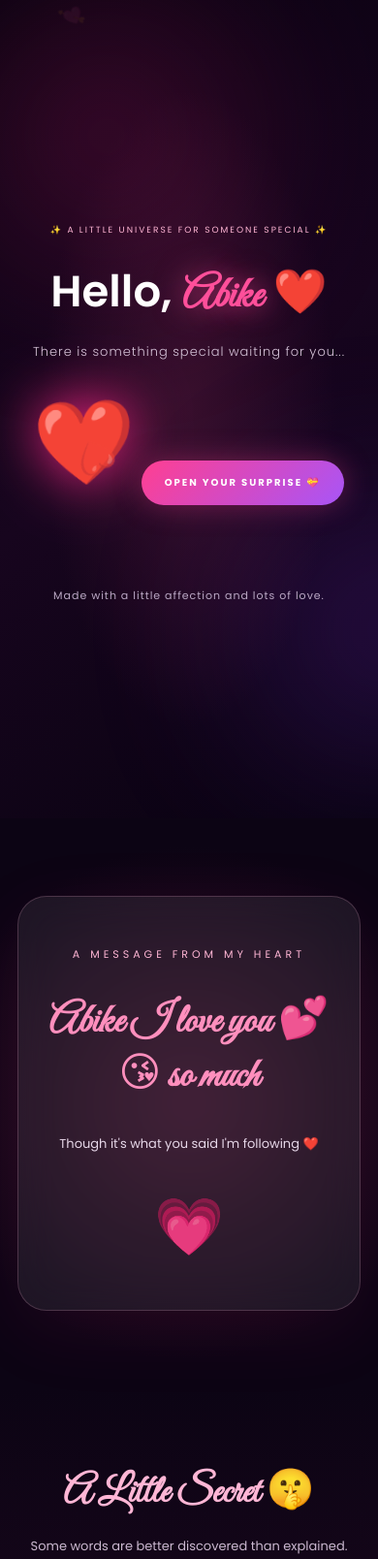
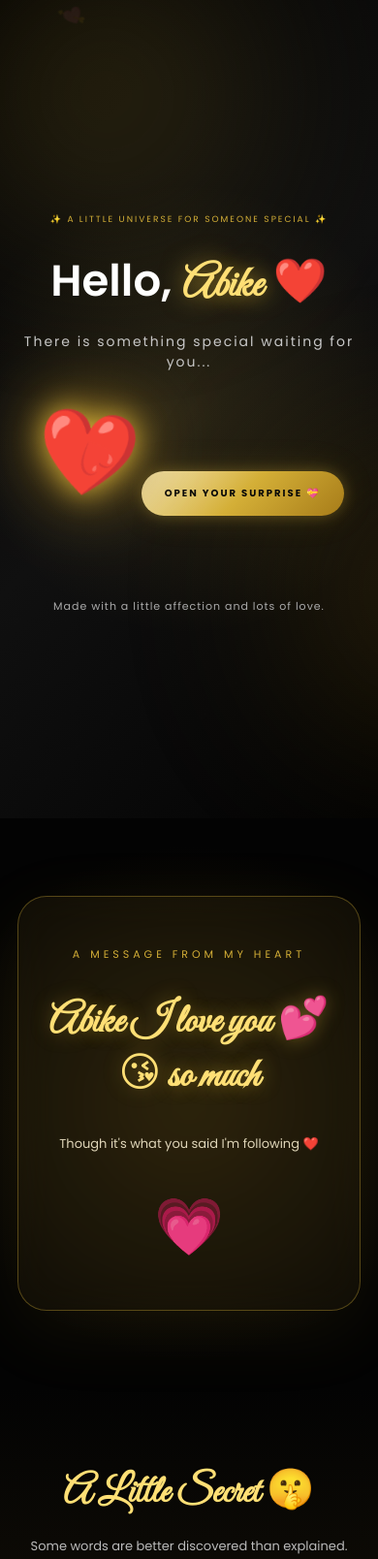
Before and after one commit to hamzatabduullahi-star/ABIKE-, a plain HTML site: page index.html in a window 390 px wide. Shown: the top 1608 px of the page at 97% size. Drawn offline with Linux system fonts and the light colour scheme.

Commit message:
Update style.css

```diff
--- a/style.css
+++ b/style.css
@@ -1,17 +1,16 @@
-/* =========================================
-   ABIKE LOVE — COMPLETE STYLESHEET
-   Romantic 3D Universe
-========================================= */
-
-@import url('https://fonts.googleapis.com/css2?family=Great+Vibes&family=Poppins:wght@300;400;500;600;700;800&display=swap');
+/* ==========================================
+   ABIKE LOVE
+   LUXURY BLACK & GOLD EDITION
+========================================== */
 
 :root {
-    --pink: #ff4f9a;
-    --light-pink: #ffb6d5;
-    --purple: #a855f7;
-    --dark: #080310;
+    --black: #030303;
+    --dark: #090909;
+    --gold: #d4af37;
+    --bright-gold: #ffdf75;
+    --champagne: #f5e6b3;
     --white: #ffffff;
-    --glass: rgba(255,255,255,0.07);
+    --glass: rgba(212,175,55,0.07);
 }
 
 * {
@@ -25,24 +24,24 @@ html {
 }
 
 body {
-    background: var(--dark);
-    color: var(--white);
+    background: var(--black);
+    color: white;
     font-family: 'Poppins', sans-serif;
     overflow-x: hidden;
 }
 
-/* LOADING SCREEN */
+/* LOADER */
 
 #loader {
     position: fixed;
     inset: 0;
-    background: #080310;
+    background: #030303;
     display: flex;
     align-items: center;
     justify-content: center;
     flex-direction: column;
     z-index: 9999;
-    transition: opacity 1s ease, visibility 1s ease;
+    transition: 1s;
 }
 
 #loader.hidden {
@@ -52,17 +51,18 @@ body {
 
 .loader-heart {
     font-size: 65px;
+    filter: drop-shadow(0 0 20px gold);
     animation: heartbeat 1s infinite;
 }
 
 #loader p {
+    color: var(--gold);
     margin-top: 20px;
-    letter-spacing: 2px;
-    font-size: 12px;
-    color: #ffb6d5;
+    letter-spacing: 3px;
+    font-size: 11px;
 }
 
-/* BACKGROUND CANVAS */
+/* PARTICLES */
 
 #particles {
     position: fixed;
@@ -73,7 +73,7 @@ body {
     z-index: 0;
 }
 
-/* MAIN CONTENT */
+/* MAIN */
 
 #main-content {
     position: relative;
@@ -92,119 +92,141 @@ body {
     position: relative;
     padding: 40px 20px;
     overflow: hidden;
+
     background:
-        radial-gradient(ellipse at 50% 50%, #38102d 0%, transparent 55%),
-        linear-gradient(145deg, #080310, #17051e, #090311);
+        radial-gradient(
+            circle at center,
+            rgba(212,175,55,0.13),
+            transparent 50%
+        ),
+        linear-gradient(135deg,#030303,#101010,#030303);
 }
 
 .hero-content {
     position: relative;
     z-index: 5;
-    max-width: 850px;
+    max-width: 900px;
     animation: fadeUp 1.5s ease;
 }
 
 .top-label {
     display: inline-block;
-    color: var(--light-pink);
+    color: var(--gold);
     font-size: 11px;
-    letter-spacing: 4px;
+    letter-spacing: 5px;
     margin-bottom: 30px;
 }
 
 .hero h1 {
-    font-size: clamp(45px, 9vw, 95px);
+    font-size: clamp(45px,9vw,95px);
     font-weight: 600;
     line-height: 1.2;
 }
 
 .hero h1 span {
     font-family: 'Great Vibes', cursive;
-    color: var(--pink);
-    text-shadow: 0 0 30px rgba(255,79,154,0.7);
+    color: var(--bright-gold);
+    text-shadow: 0 0 25px rgba(212,175,55,.7);
 }
 
 .intro {
     margin-top: 20px;
-    color: #d6c5d9;
-    font-size: 15px;
-    font-weight: 300;
-    letter-spacing: 1px;
+    color: #c8c8c8;
+    font-size: 14px;
+    letter-spacing: 2px;
 }
 
 /* 3D HEART */
 
 .heart-3d {
-    font-size: 105px;
+    font-size: 110px;
     margin: 35px 0;
     display: inline-block;
-    filter: drop-shadow(0 0 30px #ff2789);
-    animation: floating 3s ease-in-out infinite,
-               heartRotate 6s linear infinite;
-    transform-style: preserve-3d;
+
+    filter:
+        drop-shadow(0 0 15px #d4af37)
+        drop-shadow(0 0 35px #9b7620);
+
+    animation:
+        floating 3s ease-in-out infinite,
+        heartRotate 5s infinite alternate;
 }
 
 /* BUTTONS */
 
 button {
+    cursor: pointer;
+    font-family: inherit;
     border: none;
-    cursor: pointer;
-    font-family: 'Poppins', sans-serif;
-    transition: 0.4s;
+    transition: .4s;
 }
 
 #surpriseBtn,
 #secretBtn,
 #heartBtn {
-    padding: 17px 32px;
+
+    padding: 17px 35px;
+
     border-radius: 50px;
-    color: white;
-    background: linear-gradient(135deg, #ff3f91, #a855f7);
-    box-shadow: 0 0 30px rgba(255,63,145,0.35);
-    font-size: 12px;
-    font-weight: 700;
+
+    color: #080808;
+
+    background:
+        linear-gradient(
+            135deg,
+            #f5e6b3,
+            #d4af37,
+            #a77c19
+        );
+
+    box-shadow:
+        0 0 15px rgba(212,175,55,.3),
+        0 0 35px rgba(212,175,55,.15);
+
+    font-size: 11px;
+    font-weight: 800;
     letter-spacing: 2px;
-    position: relative;
-    overflow: hidden;
 }
 
 #surpriseBtn:hover,
 #secretBtn:hover,
 #heartBtn:hover {
     transform: translateY(-6px) scale(1.05);
-    box-shadow: 0 0 45px rgba(255,63,145,0.7);
+
+    box-shadow:
+        0 0 25px gold,
+        0 0 55px rgba(212,175,55,.5);
 }
 
 .bottom-text {
     margin-top: 35px;
     font-size: 11px;
-    color: #bba9c5;
+    color: #aaa;
     letter-spacing: 1px;
 }
 
-/* GLOWING ORBS */
+/* GOLDEN ORBS */
 
 .glowing-orb {
     position: absolute;
     width: 250px;
     height: 250px;
     border-radius: 50%;
-    filter: blur(100px);
-    opacity: 0.25;
+    filter: blur(110px);
+    opacity: .25;
     animation: orbMovement 9s infinite alternate;
 }
 
 .orb-one {
-    background: #ff2388;
-    top: 10%;
+    background: #d4af37;
+    top: 5%;
     left: -100px;
 }
 
 .orb-two {
-    background: #8b38ff;
+    background: #b8860b;
     bottom: 5%;
     right: -100px;
-    animation-delay: 3s;
 }
 
 /* LOVE SECTION */
@@ -212,44 +234,59 @@ button {
 .love-section {
     padding: 110px 20px;
     text-align: center;
+
     background:
-        radial-gradient(circle at center, #351029, #0c0414 75%);
+        radial-gradient(
+            circle at center,
+            #211a09,
+            #030303 75%
+        );
 }
 
 .section-card {
-    max-width: 750px;
+    max-width: 850px;
     margin: auto;
     padding: 65px 30px;
+
     background: var(--glass);
-    border: 1px solid rgba(255,182,213,0.2);
+
+    border: 1px solid rgba(212,175,55,.35);
+
     border-radius: 30px;
+
     backdrop-filter: blur(20px);
-    box-shadow: 0 20px 80px rgba(255,40,130,0.08);
-    transform-style: preserve-3d;
-    transition: transform 0.5s;
+
+    box-shadow:
+        0 20px 80px rgba(212,175,55,.08);
+
+    transition: .5s;
 }
 
 .section-card:hover {
-    transform: perspective(1000px) rotateX(3deg) rotateY(-3deg);
+    transform:
+        perspective(1000px)
+        rotateX(3deg)
+        rotateY(-3deg);
 }
 
 .small-heading {
+    color: var(--gold);
     font-size: 11px;
     letter-spacing: 4px;
-    color: var(--light-pink);
 }
 
 .section-card h2 {
     font-family: 'Great Vibes', cursive;
-    font-size: clamp(35px, 6vw, 65px);
-    color: #ff8fbd;
+    font-size: clamp(35px,6vw,65px);
+    color: var(--bright-gold);
     margin: 30px 0;
+    text-shadow: 0 0 20px rgba(212,175,55,.4);
 }
 
 .love-message {
+    color: #e0d6b9;
     font-size: 15px;
     line-height: 2;
-    color: #e7d8e9;
 }
 
 .decorative-heart {
@@ -263,22 +300,22 @@ button {
 .secret-section {
     padding: 110px 20px;
     text-align: center;
-    background: linear-gradient(180deg, #0c0414, #19071c);
+    background: linear-gradient(#030303,#141007);
 }
 
 .secret-section h2,
 .counter-section h2,
 .final-section h2 {
     font-family: 'Great Vibes', cursive;
-    font-size: clamp(40px, 6vw, 65px);
-    color: var(--light-pink);
+    font-size: clamp(40px,6vw,65px);
+    color: var(--bright-gold);
     margin-bottom: 20px;
 }
 
 .secret-section > p,
 .counter-section > p,
 .final-section > p {
-    color: #cbb9d0;
+    color: #bbb;
     font-size: 13px;
     margin-bottom: 35px;
 }
@@ -291,16 +328,20 @@ button {
     max-width: 600px;
     margin: 35px auto 0;
     padding: 30px;
+
     border-radius: 20px;
+
     background: var(--glass);
-    border: 1px solid rgba(255,182,213,0.2);
-    color: #ffb6d5;
+
+    border: 1px solid rgba(212,175,55,.3);
+
+    color: var(--champagne);
     line-height: 2;
-    animation: fadeUp 1s ease;
 }
 
 #secretMessage.show {
     display: block;
+    animation: fadeUp 1s ease;
 }
 
 /* HEART COUNTER */
@@ -308,19 +349,22 @@ button {
 .counter-section {
     padding: 100px 20px;
     text-align: center;
+
     background:
-        radial-gradient(circle at center, #351029, #080310 70%);
+        radial-gradient(circle,#211a09,#030303 70%);
 }
 
 .counter-heart {
     font-size: 85px;
     margin: 25px;
-    filter: drop-shadow(0 0 25px #ff4f9a);
+
+    filter: drop-shadow(0 0 25px gold);
+
     animation: heartbeat 1.5s infinite;
 }
 
 #heartCount {
-    color: var(--light-pink);
+    color: var(--bright-gold);
     margin-top: 25px;
     font-size: 14px;
     letter-spacing: 2px;
@@ -331,19 +375,21 @@ button {
 .final-section {
     padding: 120px 20px;
     text-align: center;
-    background: linear-gradient(135deg, #13051b, #280b27, #090311);
+
+    background:
+        linear-gradient(135deg,#030303,#211a09,#030303);
 }
 
 .final-heart {
-    font-size: 70px;
+    font-size: 75px;
     margin: 30px;
     animation: floating 3s infinite;
 }
 
 .final-section h3 {
     font-family: 'Great Vibes', cursive;
-    font-size: 40px;
-    color: #ff8fbd;
+    font-size: 42px;
+    color: var(--bright-gold);
 }
 
 /* FLOATING HEARTS */
@@ -368,8 +414,8 @@ button {
 footer {
     padding: 35px 15px;
     text-align: center;
-    background: #07020c;
-    color: #aa91b1;
+    background: #020202;
+    color: var(--gold);
     font-size: 11px;
     line-height: 2.2;
     letter-spacing: 1px;
@@ -378,14 +424,14 @@ footer {
 /* ANIMATIONS */
 
 @keyframes heartbeat {
-    0%, 100% { transform: scale(1); }
+    0%,100% { transform: scale(1); }
     15% { transform: scale(1.2); }
     30% { transform: scale(1); }
     45% { transform: scale(1.15); }
 }
 
 @keyframes floating {
-    0%, 100% { transform: translateY(0); }
+    0%,100% { transform: translateY(0); }
     50% { transform: translateY(-20px); }
 }
 
@@ -394,6 +440,7 @@ footer {
         opacity: 0;
         transform: translateY(40px);
     }
+
     to {
         opacity: 1;
         transform: translateY(0);
@@ -401,29 +448,30 @@ footer {
 }
 
 @keyframes heartRotate {
-    0%, 100% { rotate: -8deg; }
-    50% { rotate: 8deg; }
+    from { rotate: -8deg; }
+    to { rotate: 8deg; }
 }
 
 @keyframes orbMovement {
-    from { transform: translate(0, 0); }
-    to { transform: translate(100px, -80px); }
+    from { transform: translate(0,0); }
+    to { transform: translate(100px,-80px); }
 }
 
 @keyframes riseUp {
     0% {
-        transform: translateY(0) rotate(0deg);
+        transform: translateY(0) rotate(0);
         opacity: 1;
     }
+
     100% {
         transform: translateY(-110vh) rotate(360deg);
         opacity: 0;
     }
 }
 
-/* MOBILE RESPONSIVENESS */
+/* MOBILE */
 
-@media (max-width: 600px) {
+@media(max-width:600px) {
 
     .hero {
         padding: 30px 18px;
@@ -434,12 +482,20 @@ footer {
         letter-spacing: 2px;
     }
 
-    .intro {
-        font-size: 13px;
+    .heart-3d {
+        font-size: 85px;
     }
 
-    .heart-3d {
-        font-size: 85px;
+    .section-card {
+        padding: 45px 20px;
+    }
+
+    .section-card h2 {
+        font-size: 42px;
+    }
+
+    .love-message {
+        font-size: 13px;
     }
 
     #surpriseBtn,
@@ -455,27 +511,13 @@ footer {
     .final-section {
         padding: 80px 18px;
     }
-
-    .section-card {
-        padding: 45px 20px;
-    }
-
-    .section-card h2 {
-        font-size: 42px;
-    }
-
-    .love-message {
-        font-size: 13px;
-    }
-
 }
 
-@media (prefers-reduced-motion: reduce) {
+@media(prefers-reduced-motion:reduce) {
     *,
     *::before,
     *::after {
-        animation-duration: 0.01ms !important;
+        animation-duration: .01ms !important;
         animation-iteration-count: 1 !important;
-        scroll-behavior: auto !important;
     }
 }
```
